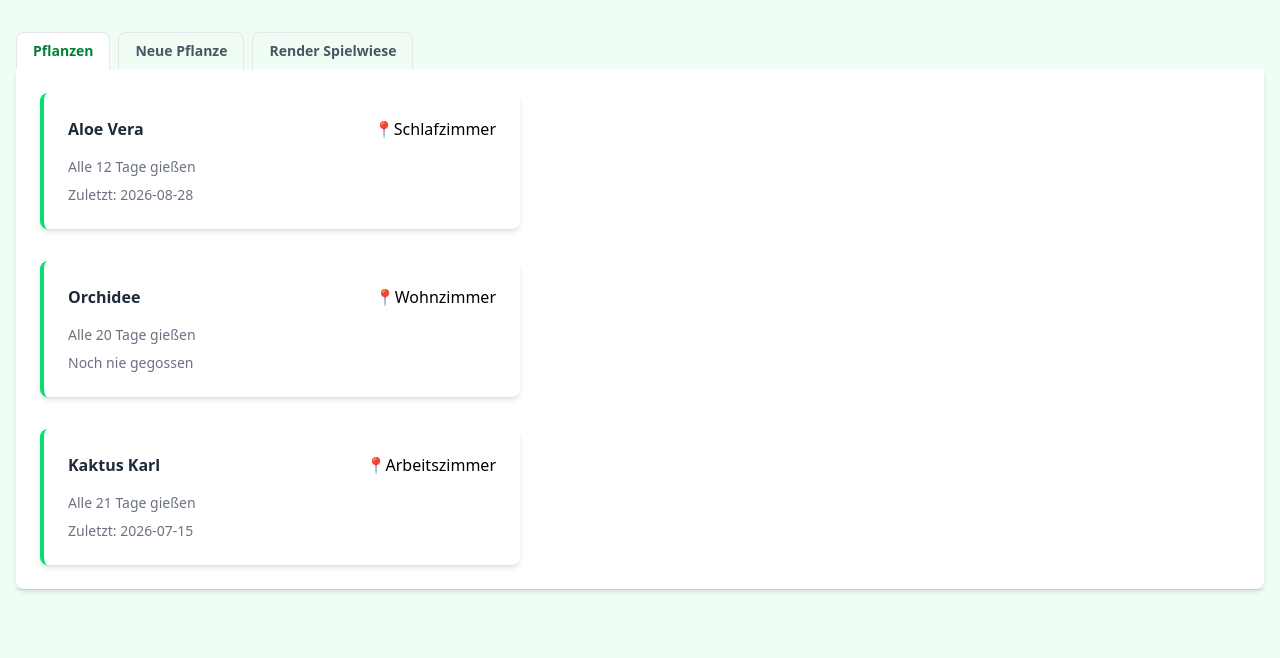
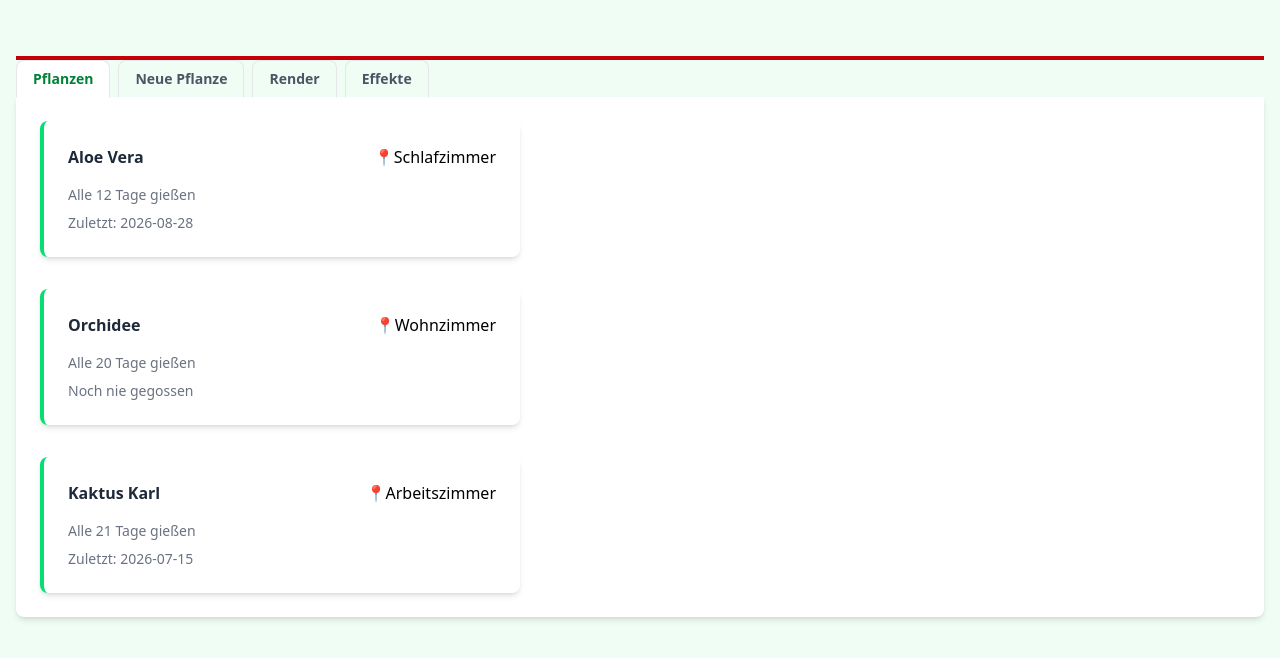
Before and after one commit to nilshartmann-workshops/2026-09-01-react, a React (Vite) app in the folder workspace/: page / in a window 1280 px wide. Shown: the top 658 px of the page. Built offline with nearby package versions, Linux system fonts and the light colour scheme.

Commit message:
09: Seiteneffekte mit useEffekt

```diff
--- a/workspace/src/components/App.tsx
+++ b/workspace/src/components/App.tsx
@@ -4,9 +4,16 @@ import PlantCardList from "./PlantCardList.tsx";
 import PlantForm from "./PlantForm.tsx";
 import RenderSpielwiese from "../spielwiese/RenderSpielwiese.tsx";
 import PlantList from "./PlantList.tsx";
+import EffektSpielwiese from "../spielwiese/EffektSpielwiese.tsx";
 
+
+// 1. Render Phase  => virtueller DOM  KEINE Seiteneffekte
+// 2. Commit Phase => DOM aktualisiert Seiteneffekte ERLAUBT
 export default function App() {
   const [activeTabId, setActiveTabId] = useState("list");
+
+  // window.document.title = "Plantify";
+  // setTimeout( ()=> { /* ... */}, 1000);
 
   return (
     <div className={"AppContainer"}>
@@ -25,15 +32,21 @@ export default function App() {
         >
           Neue Pflanze
         </Tab>
-
         <Tab
           tabId={"render"}
           activeTabId={activeTabId}
           onTabChange={setActiveTabId}
         >
-          Render Spielwiese
+          Render
         </Tab>
 
+        <Tab
+          tabId={"effekte"}
+          activeTabId={activeTabId}
+          onTabChange={setActiveTabId}
+        >
+          Effekte
+        </Tab>
         <Panel tabId={"list"} activeTabId={activeTabId}>
           <PlantList />
         </Panel>
@@ -43,6 +56,9 @@ export default function App() {
         <Panel tabId={"render"} activeTabId={activeTabId}>
           <RenderSpielwiese />
         </Panel>
+        <Panel tabId={"effekte"} activeTabId={activeTabId}>
+          <EffektSpielwiese />
+        </Panel>
       </TabBar>
     </div>
   );
--- a/workspace/src/components/PlantList.tsx
+++ b/workspace/src/components/PlantList.tsx
@@ -25,5 +25,8 @@ const allPlants: Plant[] = [
 ];
 
 export default function PlantList() {
+
+  // loadPlantsFromServer()
+
   return <PlantCardList plants={allPlants} />;
 }
--- a/workspace/src/components/TabBar.tsx
+++ b/workspace/src/components/TabBar.tsx
@@ -21,7 +21,6 @@ import { ReactNode } from "react";
  */
 
 type TabBarProps = {
-  /** Enthält die Tabs und Panels dieser TabBar */
   children: ReactNode;
 };
 
--- a/workspace/src/index.css
+++ b/workspace/src/index.css
@@ -57,7 +57,7 @@
 }
 
 .TabBar {
-  @apply mb-6 border-b border-gray-200;
+  @apply mt-6  border-t-red-700 border-t-4;
 }
 
 .Tab {
--- a/workspace/src/spielwiese/Counter.tsx
+++ b/workspace/src/spielwiese/Counter.tsx
@@ -1,19 +1,28 @@
-import { useState } from "react";
+import { useEffect, useState } from "react";
 
-/**
- * Zwei Zähler, aber nur einer davon wird gleich einen Effekt interessieren.
- *
- * ⚠️ Das Gerüst ist fertig: zwei States, zwei Buttons, die Anzeige. Was noch
- *    fehlt, ist der `useEffect`. Den baust du später selbst (siehe das `todo`
- *    unten); bis dahin macht diese Komponente nichts weiter als zählen.
- */
+// 1. Render Phase  => virtueller DOM  KEINE Seiteneffekte
+// 2. Commit Phase => DOM aktualisiert Seiteneffekte ERLAUBT
 export default function Counter() {
   const [appleCount, setAppleCount] = useState(0);
   const [orangeCount, setOrangeCount] = useState(0);
 
-  // todo: Hier kommt später der Effekt hin, der den Titel des Browser-Tabs
-  //       auf den aktuellen appleCount setzt, samt Dependency-Array und
-  //       Aufräum-Funktion.
+  useEffect(
+    // Effekt-Callback-Funktion
+    () => {
+      const oldWindowTitle = window.document.title;
+
+      console.log("Effekt wird ausgeführt!", new Date().toLocaleTimeString());
+
+      window.document.title = `${appleCount} Äpfel`
+
+      return () => {
+        // Cleanup-Funktion
+        window.document.title = oldWindowTitle;
+      }
+    },
+    // Dependency-Array
+    [appleCount]
+  )
 
   return (
     <div
--- /dev/null
+++ b/workspace/src/spielwiese/EffektSpielwiese.tsx
@@ -0,0 +1,19 @@
+import { useState } from "react";
+
+import Counter from "./Counter.tsx";
+
+export default function EffektSpielwiese() {
+  const [showCounter, setShowCounter] = useState(true);
+
+  return (
+    <div className={"space-y-4"}>
+      {/*<button*/}
+      {/*  className={"secondary"}*/}
+      {/*  onClick={() => setShowCounter(!showCounter)}*/}
+      {/*>*/}
+      {/*  Counter {showCounter ? "ausblenden" : "einblenden"}*/}
+      {/*</button>*/}
+      {showCounter && <Counter />}
+    </div>
+  );
+}
```
Also changed, not shown: 1 other file (tests, documents, lock files or other folders).
